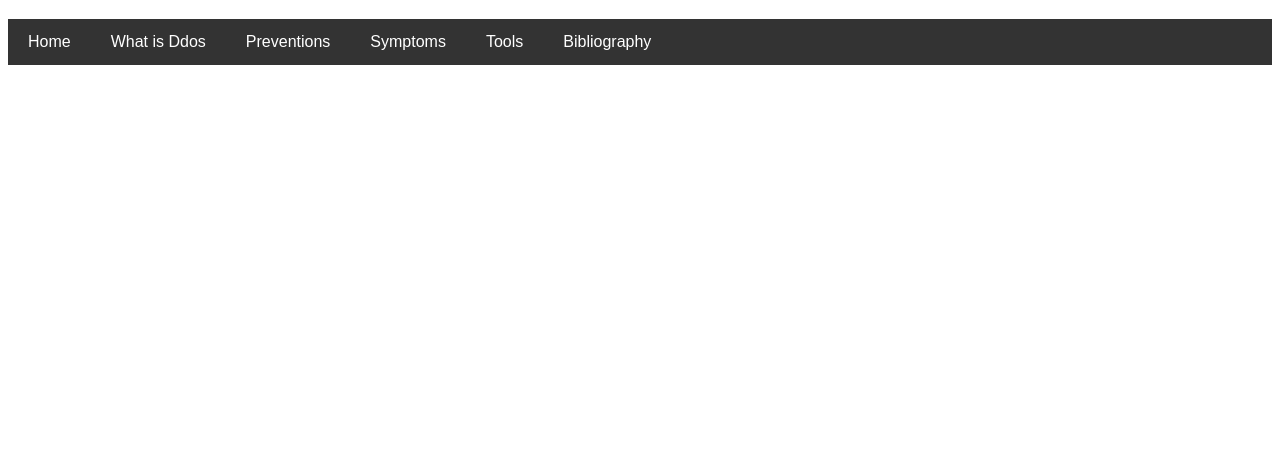
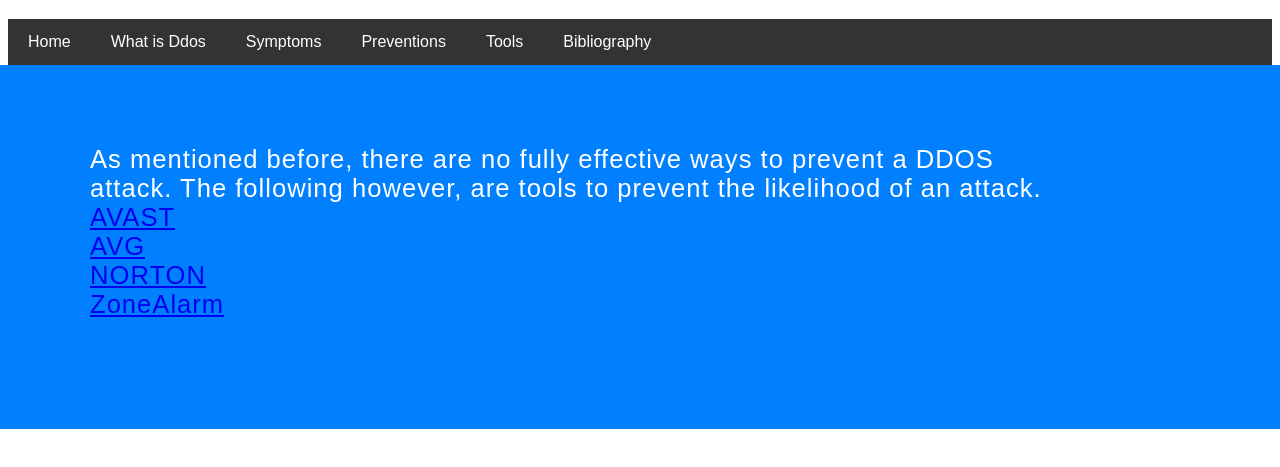
Before and after one commit to Yee5Gum/DDOSPROT, a plain HTML site: page Fifth Page.html in a window 1280 px wide. Shown: the part 61-528 px from the top of the page. Drawn offline with Linux system fonts and the light colour scheme.

Commit message:
Update Fifth Page.html

```diff
--- a/Fifth Page.html
+++ b/Fifth Page.html
@@ -9,11 +9,19 @@
 <ul>
   <li><a href="index.html">Home</a></li>
   <li><a href="Second Page.html">What is Ddos</a></li>
+  <li><a href="Fourth Page.html">Symptoms</a></li>
   <li><a href="Third Page.html">Preventions</a></li>
-  <li><a href="Fourth Page.html">Symptoms</a></li>
   <li><a href="Fifth Page.html">Tools</a></li>
   <li><a href="Bibliography.html">Bibliography</a></li>
 </ul>
-
+<p> As mentioned before, there are no fully effective ways to prevent a DDOS attack. The following however, are tools to prevent the likelihood of an attack.
+<br>
+<a href="https://www.avast.com/en-au/mac">AVAST</a>
+<br>
+<a href="https://www.avg.com/en-au/homepage">AVG</a>
+<br>
+<a href="https://au.norton.com/">NORTON</a>
+<br>
+<a href="https://www.zonealarm.com/software/free-firewall/">ZoneAlarm</a>
 </body>
 </html>
```
